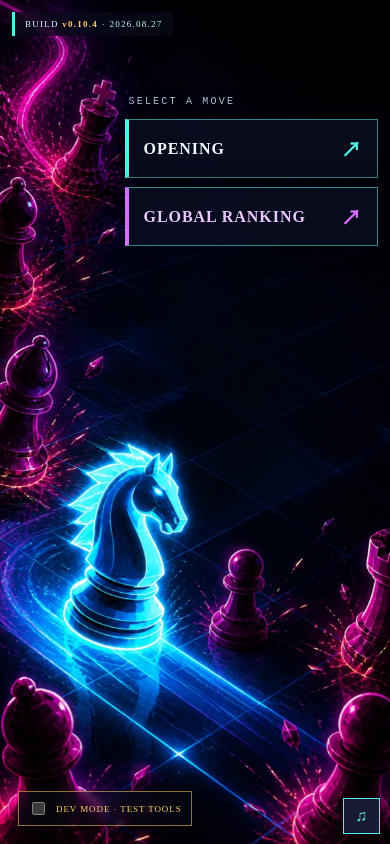
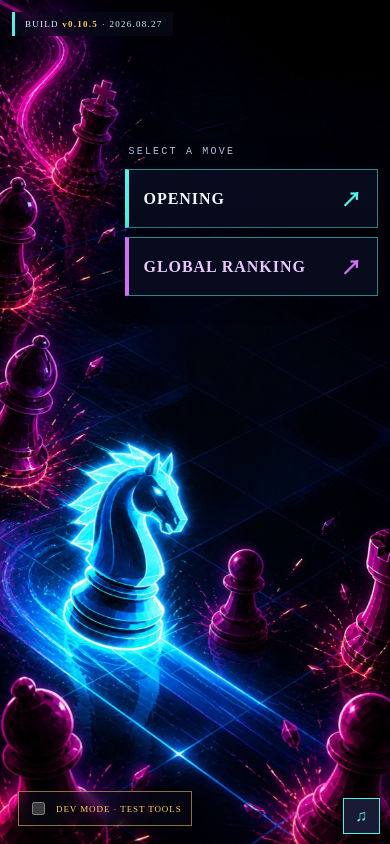
Before and after one commit to l980l/eat-your-echo, a plain HTML site: page index.html in a window 390 px wide. Drawn offline with Linux system fonts and the light colour scheme; a web font is replaced by a local one.

Commit message:
style: position mobile menu lower

```diff
--- a/index.html
+++ b/index.html
@@ -397,7 +397,7 @@
         background-position: center;
       }
       #startScreen .start-menu {
-        top: max(96px, calc(env(safe-area-inset-top) + 82px));
+        top: max(146px, calc(env(safe-area-inset-top) + 132px));
         right: max(12px, env(safe-area-inset-right));
         width: min(65vw, 310px);
         min-width: 0;
@@ -497,7 +497,7 @@
         >
       </div>
       <section class="overlay" id="startScreen">
-        <p class="build-version">BUILD <b>v0.10.4</b> · 2026.08.27</p>
+        <p class="build-version">BUILD <b>v0.10.5</b> · 2026.08.27</p>
         <label class="dev-toggle start-dev"
           ><input id="devToggle" type="checkbox" />DEV MODE · TEST TOOLS</label
         ><nav class="start-menu" aria-label="시작 메뉴">
```
